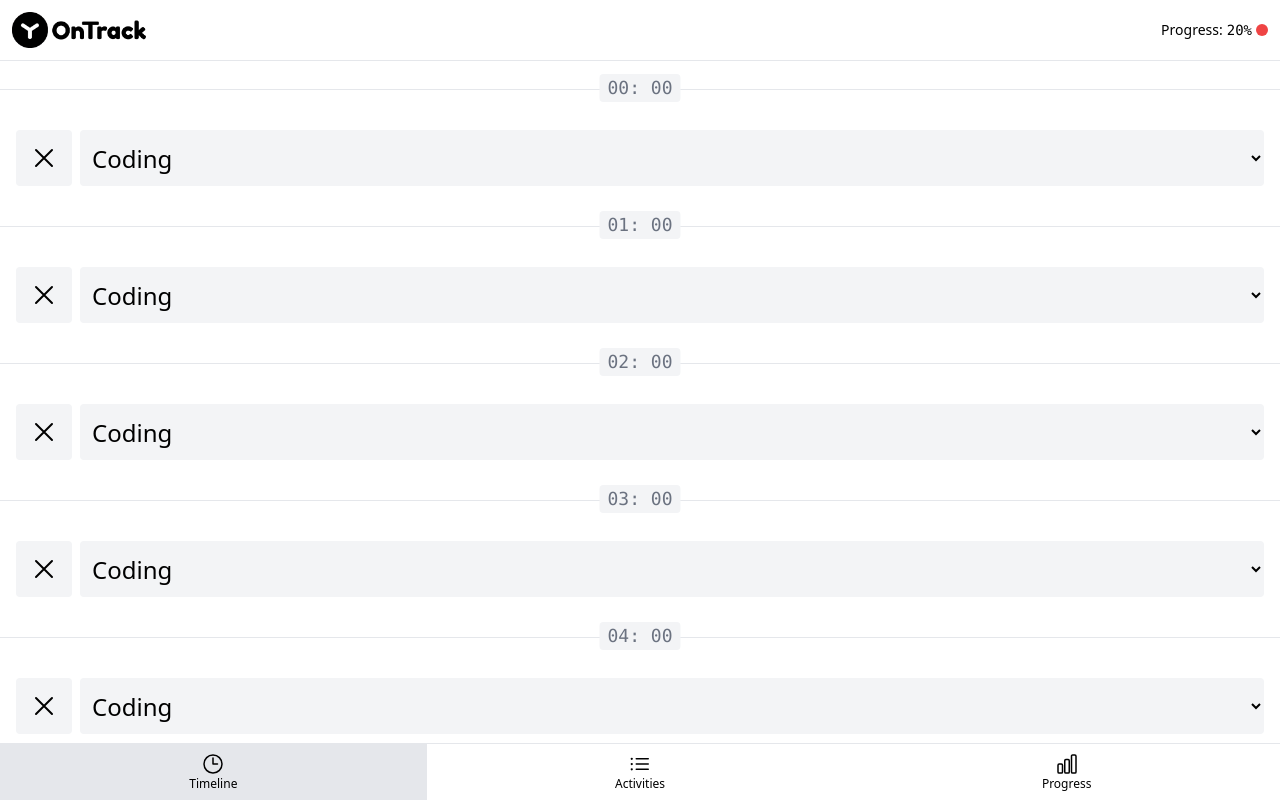
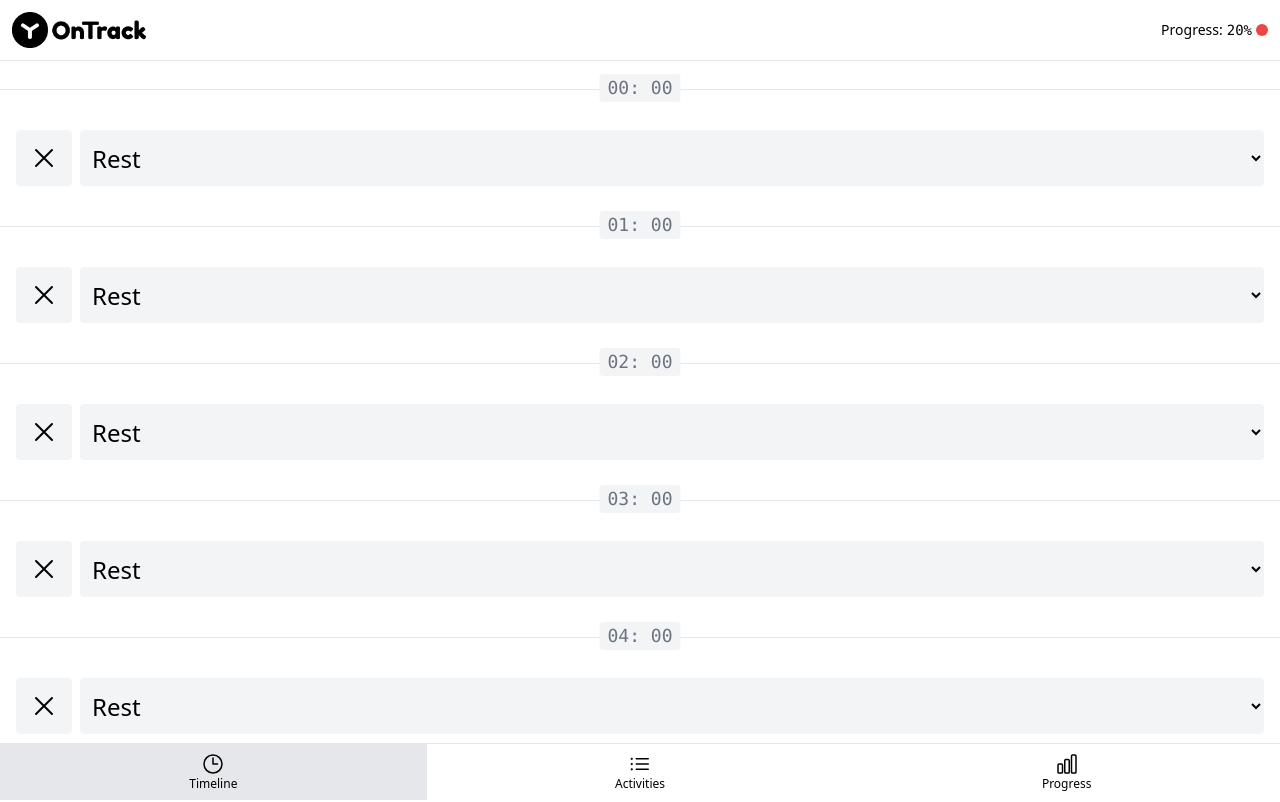
Before and after one commit to AnnaIerchenko/activities-track, a Vue app: page /#timeline in a window 1280 px wide. Shown: the top 802 px of the page. Built offline with nearby package versions, Linux system fonts and the light colour scheme.

Commit message:
refactor drop-down list, and list activities

```diff
--- a/src/App.vue
+++ b/src/App.vue
@@ -1,5 +1,5 @@
 <script setup>
-  import { ref } from 'vue';
+  import { computed, ref } from 'vue';
   import TheHeader from './components/TheHeader.vue'
   import TheNav from './components/TheNav.vue'
   import TheTimeline from './pages/TheTimeline.vue'
@@ -17,8 +17,8 @@
 const currentPage = ref(normalizePageHash())
 
 const activities = ref(generateActivities())
-
-const activitySelectOptions = generateActivitySelectOptions(activities.value)
+//for generate options in drop-down list , after changing
+const activitySelectOptions = computed(() => generateActivitySelectOptions(activities.value))
 
 const timelineItems = generateTimelineItems()
 function goTo(page){
--- a/src/components/ActivityItem.vue
+++ b/src/components/ActivityItem.vue
@@ -18,7 +18,7 @@
   delete: isUndefined
 })
 
-const secondsToComplete = ref(null)
+const secondsToComplete = ref(0)
 
 </script>
 
--- a/src/components/BaseSelect.vue
+++ b/src/components/BaseSelect.vue
@@ -1,10 +1,11 @@
 <script setup>
 import { XMarkIcon} from '@heroicons/vue/24/outline'
 import BaseButton from './BaseButton.vue'
-import { validateSelectOptions, isUndefinedOrNull, isNumberOrNull} from '../validators'
+import { validateSelectOptions, isUndefinedOrNull, isSelectValueValid} from '../validators'
 import { BUTTON_TYPE_NEUTRAL} from '../constants'
 
 import { computed } from 'vue'
+import { normalizeSelectValue} from '../functions'
 
 const props = defineProps({
   options: {
@@ -16,27 +17,30 @@
     required: true,
     type: String,
   },
-  selected: Number
+  selected: [String, Number ]
 })
 
 const emit = defineEmits({
-  select: isNumberOrNull
+  select: isSelectValueValid
 })
 
 const isNotSelected = computed(() => isUndefinedOrNull(props.selected))
+function select(value){
+  emit('select', normalizeSelectValue(value))
+}
 </script>
 
 <template>
   <div class="flex gap-2">
     <BaseButton
       :type="BUTTON_TYPE_NEUTRAL"
-      @click="emit('select', null)">
+      @click="select( null)">
       <XMarkIcon class="h-8"/>
     </BaseButton>
 
     <select
       class="w-full truncate rounded bg-gray-100 py-1 px-2 text-2xl"
-      @change="emit('select', +$event.target.value)"
+      @change="select($event.target.value)"
     >
       <option
         :selected="isNotSelected"
--- a/src/components/TimelineItem.vue
+++ b/src/components/TimelineItem.vue
@@ -20,7 +20,7 @@
   })
 
 
-const selectedActivityId = ref(0)
+const selectedActivityId = ref(null)
 </script>
 
 <template>
--- a/src/constants.js
+++ b/src/constants.js
@@ -25,15 +25,15 @@
 
 export const PERIOD_SELECT_OPTIONS = [
   {
-    value: 15,
+    value: 15 * 60,
     label: '0:15'
   },
   {
-    value: 30,
+    value: 30 * 60,
     label: '0:30'
   },
   {
-    value: 45,
+    value: 45 * 60,
     label: '0:45'
   },
 ]
--- a/src/functions.js
+++ b/src/functions.js
@@ -4,7 +4,7 @@
    MIDNIGHT_HOUR,
    SECONDS_IN_HOUR
   } from './constants'
-import { isPageValid } from './validators'
+import { isPageValid, isNull } from './validators'
 
 
 export function normalizePageHash() {
@@ -16,6 +16,9 @@
   return PAGE_TIMELINE
  }
 
+export function normalizeSelectValue(value){
+  return isNull(value) || isNaN(value) ? value : +value
+}
 export function generateActivities() {
   return ['Coding', 'Reading', 'Training'].map((name, hours) => ({
     id: id(),
--- a/src/validators.js
+++ b/src/validators.js
@@ -46,9 +46,14 @@
   return (isNumber(value) && isNotEmptyString(value)) && isNotEmptyString(label)
 }
 
+export function  isSelectValueValid(value){
+  return isNotEmptyString(value) || isNumberOrNull(value)
+}
+
 export function isUndefinedOrNull(value){
   return isUndefined(value) || isNull(value)
 }
+
 export function isNumberOrNull(value){
   return isNumber(value) || isNull(value)
 }
@@ -63,6 +68,6 @@
 export function isUndefined(value){
   return value === undefined
 }
-function isNull(value){
+export function isNull(value){
   return value === null
 }
```
